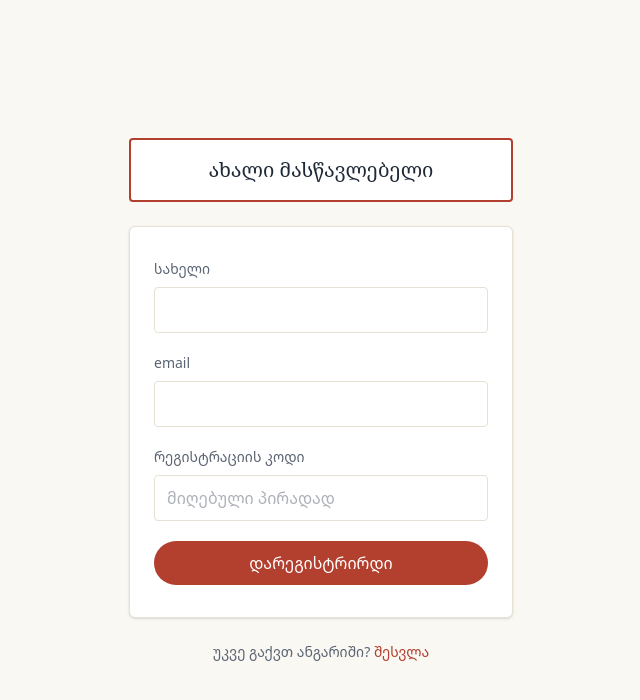
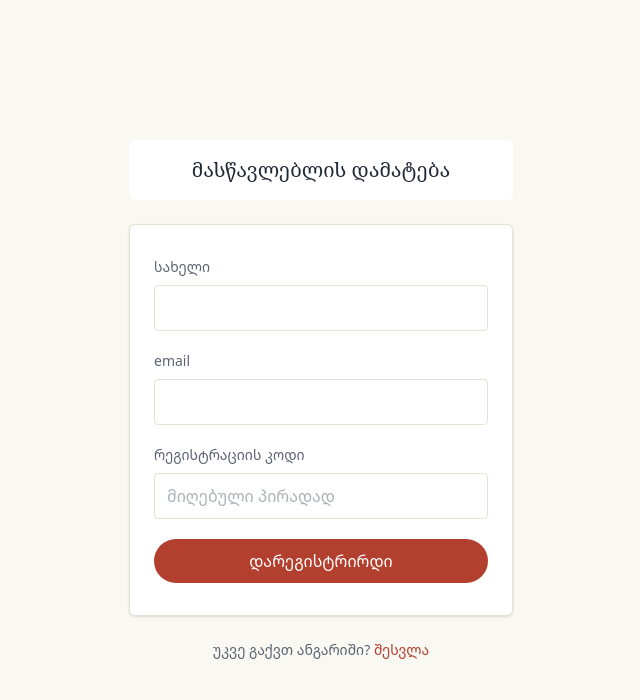
Before and after one commit to lizozivzivadze-star/tutoring-app, a Next.js app: page /register in a window 1280 px wide. Shown: the top 700 px of the page, without its empty margins (319-959 px from the left). Built offline with nearby package versions, Linux system fonts and the light colour scheme.

Commit message:
Update 12-Sep-26 12:34:42.21

```diff
--- a/app/register/page.tsx
+++ b/app/register/page.tsx
@@ -43,9 +43,9 @@ export default function RegisterPage() {
   return (
     <main className="min-h-screen flex items-center justify-center px-6">
       <div className="w-full max-w-sm">
-        <div className="index-card px-6 py-4 mb-6 text-center">
+        <div className="bg-white rounded-md px-6 py-4 mb-6 text-center">
           <h1 className="font-display text-xl font-medium text-ink">
-            ახალი მასწავლებელი
+            მასწავლებლის დამატება
           </h1>
         </div>
 
```
